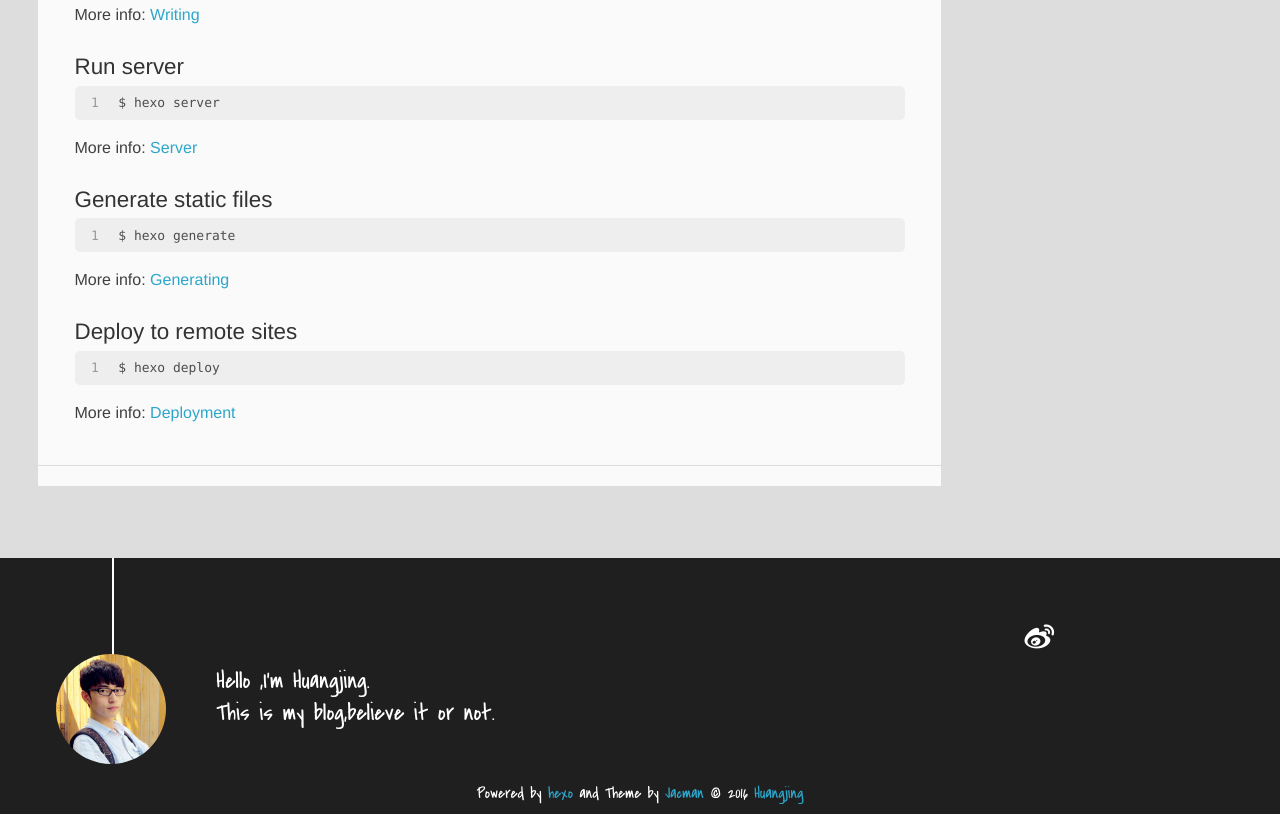
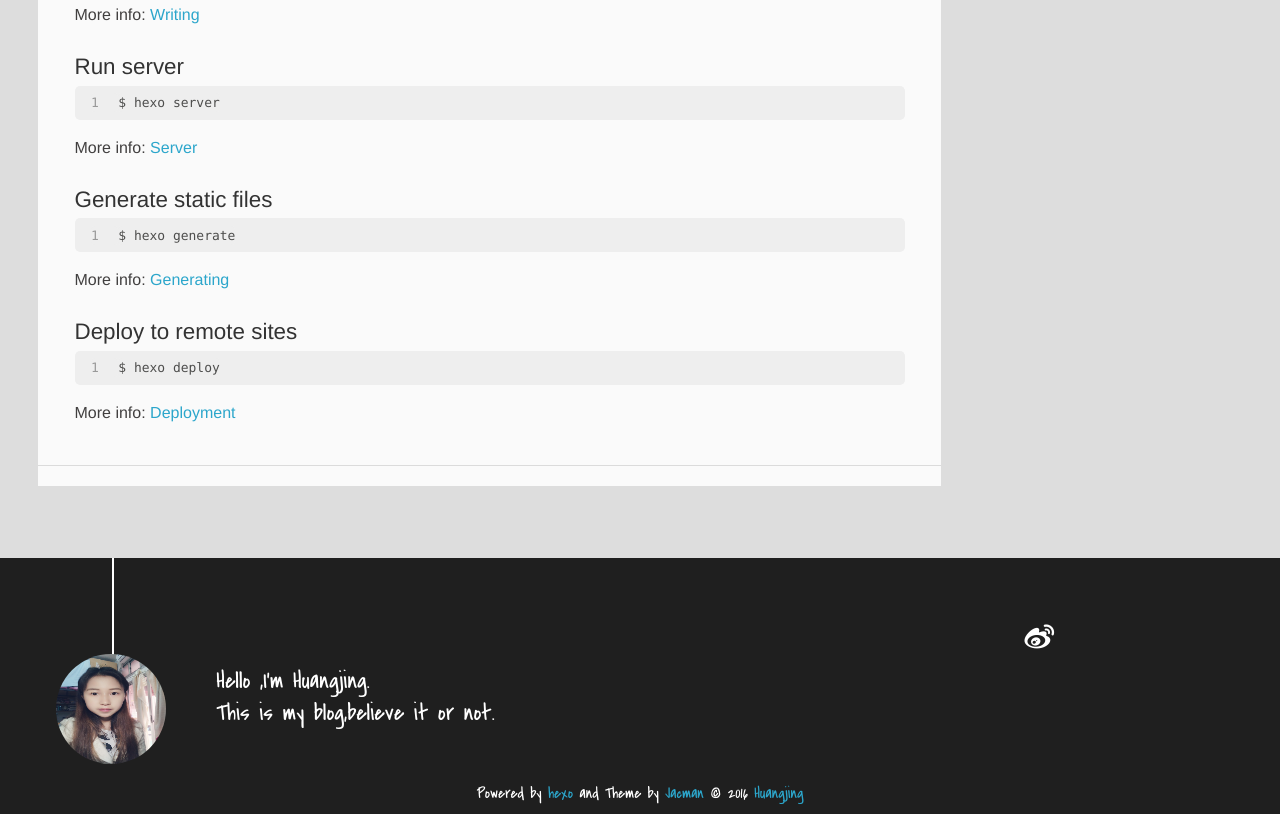
Before and after one commit to OZTO/OZTO.github.io, a plain HTML site: page index.html in a window 1280 px wide. Shown: the part 2683-3497 px from the top of the page. Drawn offline with Linux system fonts and the light colour scheme; a script that the page names is missing.

Commit message:
Site updated: 2016-04-17 13:00:18

```diff
--- a/css/style.css
+++ b/css/style.css
@@ -1941,7 +1941,7 @@ footer {
   width: 6.875em;
   height: 6.875em;
   margin: 0 auto;
-  background: no-repeat url("../img/author.jpg") left top;
+  background: no-repeat url("../img/author1.jpg") left top;
   -webkit-background-size: 6.875em 6.875em;
   -moz-background-size: 6.875em 6.875em;
   background-size: 6.875em 6.875em;
```
